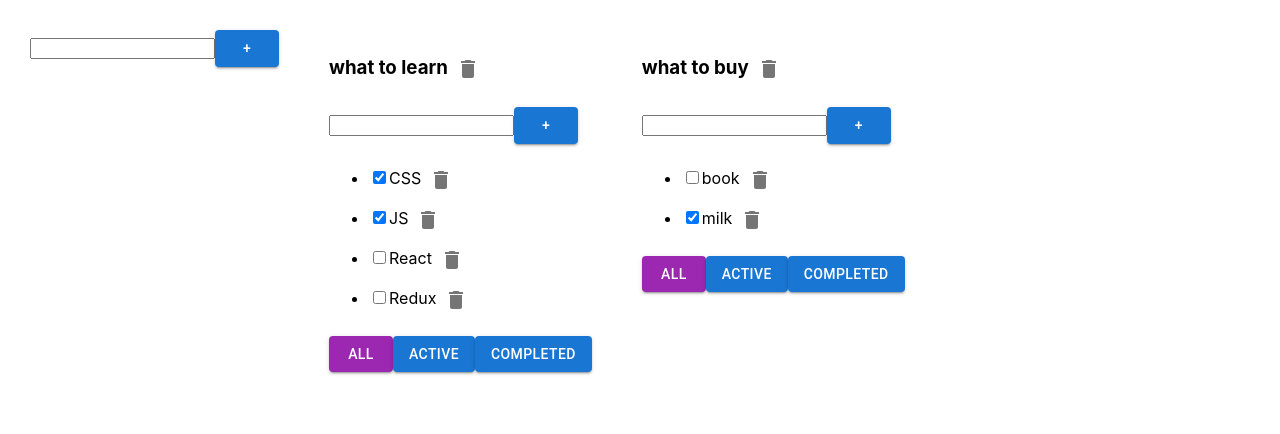
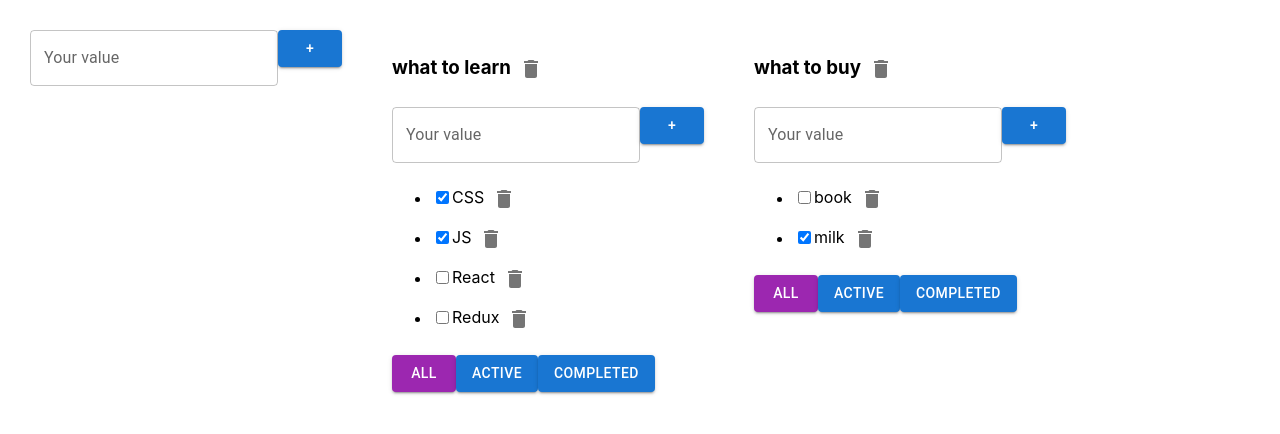
Before and after one commit to Kat10-4/my-todolist, a React (Create React App) app: page / in a window 1280 px wide. Shown: the top 434 px of the page. Built offline with nearby package versions, Linux system fonts and the light colour scheme.

Commit message:
add MUI-input

```diff
--- a/src/components/AddItemForm/AddItemForm.tsx
+++ b/src/components/AddItemForm/AddItemForm.tsx
@@ -47,7 +47,6 @@ export const AddItemForm = ({addItem}: Props) => {
                 variant={'contained'}
                 color={'primary'}
             >+</Button>
-            {error && <div className={'error-message'}>{error}</div>}
         </div>
     );
 };
--- a/src/components/Input/Input.tsx
+++ b/src/components/Input/Input.tsx
@@ -1,5 +1,6 @@
 import React, {ChangeEvent, KeyboardEvent} from 'react';
 import '../../App.css';
+import {TextField} from '@mui/material';
 
 
 type InputPropsType = {
@@ -12,10 +13,15 @@ type InputPropsType = {
 
 export const Input = (props: InputPropsType) => {
     return (
-        <input value={props.value}
-               onChange={props.onChange}
-               onKeyUp={props.onKeyUp}
-               className={props.error ? 'error' : ''}/>
+        <TextField
+            variant={'outlined'}
+            title={'Type value'}
+            label={'Your value'}
+            value={props.value}
+            onChange={props.onChange}
+            onKeyUp={props.onKeyUp}
+            error={!!props.error}
+            helperText={props.error}/>
     )
         ;
 };
```
